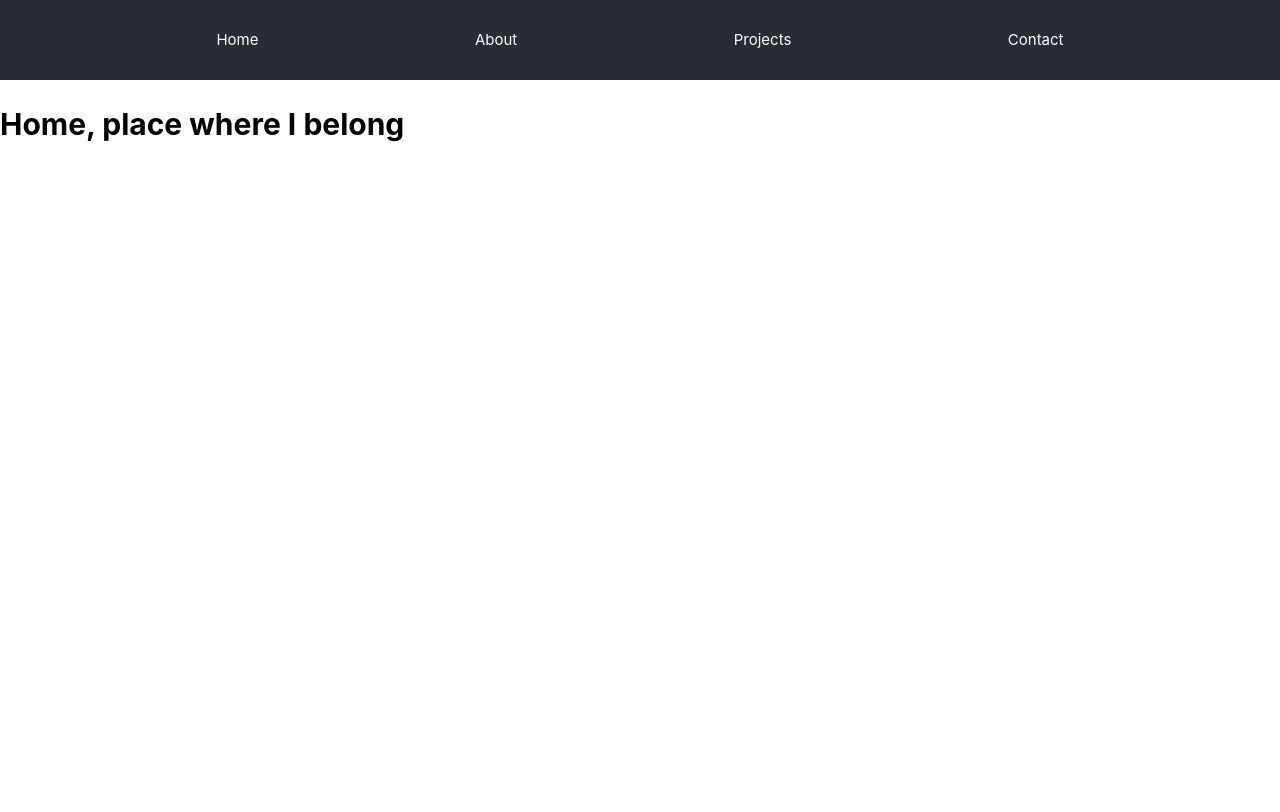
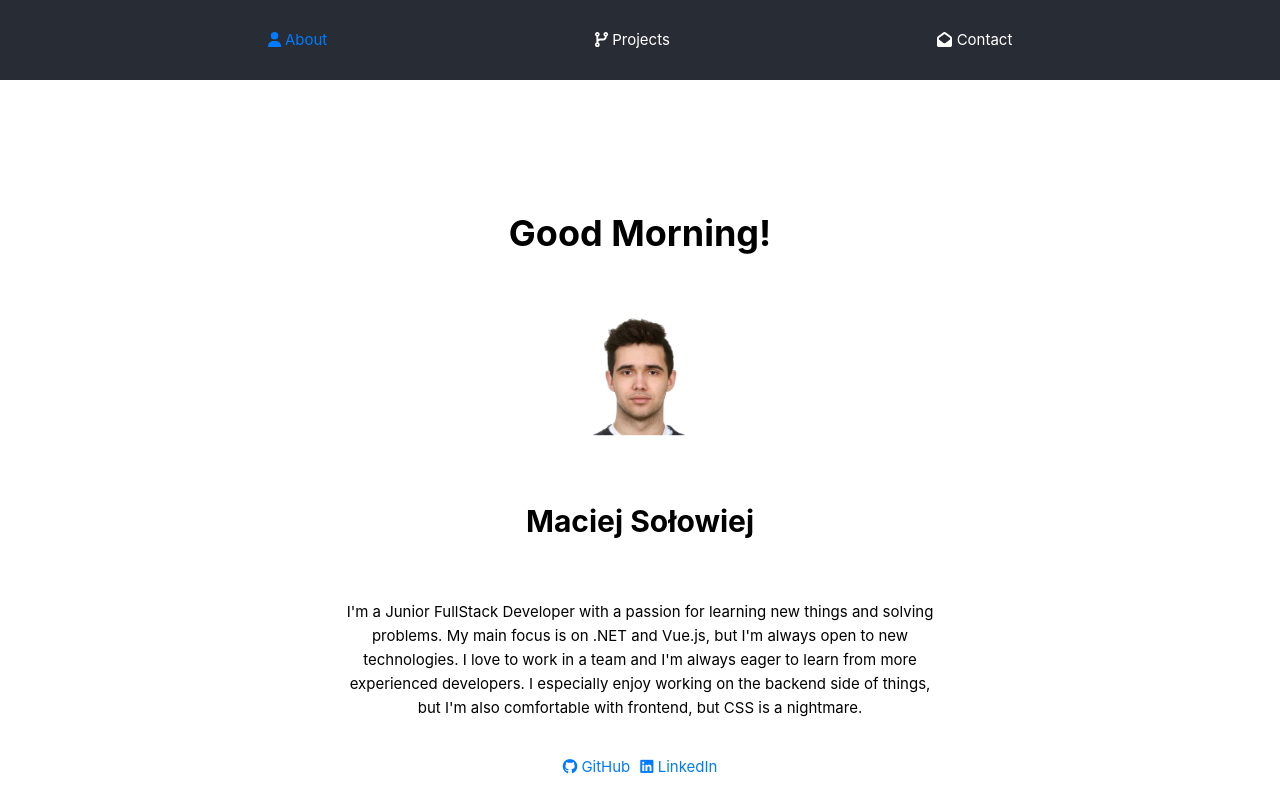
Before and after one commit to solowiejmaciej/Portfolio, a Vue app: page / in a window 1280 px wide. Shown: the top 812 px of the page. Built offline with nearby package versions, Linux system fonts and the light colour scheme.

Commit message:
Finish without api

```diff
--- a/src/components/Modal.vue
+++ b/src/components/Modal.vue
@@ -6,8 +6,7 @@
       <p>GitHub URL: <a :href="url" target="_blank">{{ url }}</a></p>
       <p v-if="isLive">Live URL: <a :href="liveUrl">{{ liveUrl }}</a></p>
       <h4>{{ description }}</h4>
-      <img v-for="(image, index) in images" :key="index" :src="image" />
-    </div>
+      <img class="modal-image" v-for="(image, index) in images" :key="index" :src="image" />    </div>
   </div>
 </template>
 
@@ -88,8 +87,9 @@ export default {
     font-size: 2em;
     cursor: pointer;
 }
-img {
+
+.modal-image {
     width: 40%;
-    height: 65%;
+    height: auto;
 }
 </style>
--- a/src/components/NavBar.vue
+++ b/src/components/NavBar.vue
@@ -1,9 +1,8 @@
 <template>
     <div>
-        <RouterLink to="/">Home</RouterLink>
-        <RouterLink to="/about">About</RouterLink>
-        <RouterLink to="/projects">Projects</RouterLink>
-        <RouterLink to="/contact">Contact</RouterLink>
+        <RouterLink to="/" active-class="active"><font-awesome-icon icon="user" /> About</RouterLink>
+        <RouterLink to="/projects" active-class="active"><font-awesome-icon icon="code-branch" /> Projects</RouterLink>
+        <RouterLink to="/contact" active-class="active"><font-awesome-icon icon="envelope-open" /> Contact</RouterLink>
     </div>
 </template>
 
@@ -27,7 +26,7 @@ export default {
         color: white;
         text-decoration: none;
     }
-    a:hover {
-        color: #61dafb;
+    a:hover, .active {
+        color: #007bff;
     }
 </style>
--- a/src/constants/ProjectList.js
+++ b/src/constants/ProjectList.js
@@ -7,9 +7,9 @@ const projects = [
         creationDate: '18.11.2023',
         icon: '🩸',
         isLive: false,
-        technologies : ['.NET', 'Vue.js', 'Azure', 'Docker', 'RabbitMQ', 'Redis', 'SQL Server'],
+        technologies : ['.NET', 'Azure', 'Docker', 'RabbitMQ', 'Redis', 'SQL Server'],
         images: [],
-        tags: ['Backend', 'API']
+        tags: ['#backend', '#api']
     },
     {
         title: 'HomeManagementService',
@@ -21,18 +21,18 @@ const projects = [
         liveUrl: 'https://hms.solowiejmaciej.com/swagger/index.html',
         technologies : ['.NET', 'Azure', 'Docker', 'RabbitMQ', 'Redis', 'Mqtt', 'SQL Server'],
         images: [],
-        tags: ['Backend', 'API']
+        tags: ['#backend', '#api']
     },
     {
         title: 'ExampleSystem',
         description: 'This is a example system based on events and microservices. It is a simple system for managing users and their data. It is based on the CQRS pattern and the Mediator pattern, it uses RabbitMQ to communicate between services. It also uses Redis to cache data. Users can be created, updated, and deleted. It is a simple system that I created to learn more about microservices and event driven architecture.',
         url: 'https://www.google.com',
-        creationDate: '03.04-2023',
+        creationDate: '03.04.2023',
         icon: '💻',
         isLive: false,
         technologies : ['.NET', 'RabbitMQ', 'Redis', 'SQL Server', 'Firebase'],
         images: [],
-        tags: ['Backend', 'API', 'Microservices']
+        tags: ['#backend', '#api', '#microservices']
     },
     {
         title:'SmartKnob',
@@ -43,7 +43,7 @@ const projects = [
         isLive: false,
         technologies : ['Esp32', 'Mqtt', 'C++'],
         images: ['https://i.imgur.com/U5KOut6.jpg', 'https://i.imgur.com/SMTS8Hz.png'],
-        tags: ['Hardware']
+        tags: ['#hardware']
     },
     {
         title: 'SmartWeatherStation',
@@ -54,8 +54,20 @@ const projects = [
         isLive: false,
         technologies : ['Esp32', 'Mqtt', 'C++'],
         images: ['https://i.imgur.com/9JWkqB7.jpeg','https://i.imgur.com/0jDzREd.png'],
-        tags: ['Hardware']
+        tags: ['#hardware']
 
+    },
+    {
+        title: 'Portfolio',
+        description: 'This is my portfolio website. It is a simple website that I created to showcase my projects. It is based on Vue.js, it it uses Vue Router to navigate between pages. You are currently on this website.',
+        url: 'https://github.com/solowiejmaciej/Portfolio',
+        creationDate: '17.01.2024',
+        icon: '💼',
+        isLive: true,
+        liveUrl: 'https://solowiejmaciej.com',
+        technologies : ['Vue.js'],
+        images: [],
+        tags: ['#frontend']
     }
 ];
 
--- a/src/constants/TagsList.js
+++ b/src/constants/TagsList.js
@@ -1,3 +1,3 @@
-const TagsList = ['API', 'Backend', 'Frontend', 'Microservices', 'Hardware']
+const TagsList = ['#api', '#backend', '#frontend', '#microservices', '#hardware']
 
 export default TagsList;
--- a/src/main.js
+++ b/src/main.js
@@ -2,8 +2,12 @@ import './assets/main.css'
 import { createApp } from 'vue'
 import App from './App.vue'
 import router from './plugins/router'
+import { library } from '@fortawesome/fontawesome-svg-core'
+import { faUser, faBook, faCodeBranch, faEnvelopeOpen, faExclamationTriangle } from '@fortawesome/free-solid-svg-icons'
+import { FontAwesomeIcon } from '@fortawesome/vue-fontawesome'
 
+library.add(faUser, faBook, faCodeBranch, faEnvelopeOpen,faExclamationTriangle)
+const app = createApp(App)
+app.component('font-awesome-icon', FontAwesomeIcon)
 
-createApp(App)
-    .use(router)
-    .mount('#app')
+app.use(router).mount('#app')
--- a/src/plugins/router.js
+++ b/src/plugins/router.js
@@ -1,9 +1,8 @@
 import { createRouter, createWebHistory } from 'vue-router'
 
 const routes = [
-    {path: '/', name:'home', component: () => import('../views/HomeView.vue')},
+    {path: '/', name:'about', component: () => import('../views/AboutView.vue')},
     {path: '/projects', name:'projects', component: () => import('../views/ProjectsView.vue')},
-    {path: '/about', name:'about', component: () => import('../views/AboutView.vue')},
     {path: '/contact', name:'contact', component: () => import('../views/ContactView.vue')},
     {path: '/:catchAll(.*)', name:'notFound', component: () => import('../views/Errors/NotFoundView.vue')},
 ]
--- a/src/views/AboutView.vue
+++ b/src/views/AboutView.vue
@@ -1,13 +1,9 @@
 <template>
     <div class="about-container">
+        <h1 id="typed"></h1>
         <img class="profile-picture" src="../assets/profilepic.png" alt="Profile Picture">
-        <h1 class="name">Maciej Sołowiej</h1>
-        <p class="bio">
-            I'm a Junior FullStack Developer with a passion for learning new things and solving problems.
-            My main focus is on .NET and Vue.js, but I'm always open to new technologies.
-            I love to work in a team and I'm always eager to learn from more experienced developers.
-            I aspecialy enjoy working on the backend side of things, but I'm also comfortable with frontend, but css is a nightmare.
-        </p>
+        <h1 id="typed-name" class="name"></h1>
+        <p class="bio">I'm a Junior FullStack Developer with a passion for learning new things and solving problems. My main focus is on .NET and Vue.js, but I'm always open to new technologies. I love to work in a team and I'm always eager to learn from more experienced developers. I especially enjoy working on the backend side of things, but I'm also comfortable with frontend, but CSS is a nightmare.</p>
         <div class="social-media-links">
         <a href="https://github.com/solowiejmaciej" target="_blank">
             <i class="fab fa-github"></i> GitHub
@@ -19,6 +15,40 @@
     </div>
     </div>
 </template>
+
+<script>
+import Typed from 'typed.js';
+
+export default {
+    mounted() {
+        new Typed('#typed-name', {
+            strings: ["Maciej Sołowiej"],
+            typeSpeed: 50,
+            backSpeed: 50,
+            loop: false,
+            showCursor: false
+    });
+    const hour = new Date().getHours();
+        let greeting;
+        if (hour < 12) {
+            greeting = 'Good Morning!';
+        } else if (hour < 18) {
+            greeting = 'Good Afternoon!';
+        } else {
+            greeting = 'Good Evening!';
+        }
+
+        new Typed('#typed', {
+            strings: [greeting],
+            typeSpeed: 50,
+            backSpeed: 50,
+            loop: false,
+            showCursor: false
+
+        });
+    }
+};
+</script>
 
 <style scoped>
 .about-container {
@@ -115,8 +145,16 @@
     transition-delay: 0.9s;
 }
 
+.about-container{
+    padding: 0;
+}
+
 .about-container:hover .name, .about-container:hover .bio, .about-container:hover .social-media-links a {
     transform: translateY(0);
     opacity: 1;
 }
+
+h1 {
+    font-size: 36px;
+}
 </style>
--- a/src/views/ContactView.vue
+++ b/src/views/ContactView.vue
@@ -1,7 +1,7 @@
 <template>
     <div class="contact-view">
         <h1>Contact</h1>
-        <form @submit.prevent>
+        <form @submit.prevent class="animated-form">
             <div class="form-group">
                 <label for="name">Name:</label>
                 <input type="text" id="name" v-model="name" />
@@ -32,9 +32,24 @@ export default {
 </script>
 
 <style scoped>
+@keyframes fadeIn {
+    0% { opacity: 0; }
+    100% { opacity: 1; }
+}
+
+.animated-form {
+    animation: fadeIn 1s;
+}
 .contact-view {
     max-width: 500px;
     margin: 0 auto;
+    padding: 0 20px; /* Add some padding on smaller screens */
+}
+
+@media (max-width: 600px) {
+    .contact-view {
+        max-width: 100%; /* Allow the form to take up the full width on smaller screens */
+    }
 }
 
 .form-group {
--- a/src/views/Errors/NotFoundView.vue
+++ b/src/views/Errors/NotFoundView.vue
@@ -1,24 +1,53 @@
 <template>
-    <div>
+    <div class="not-found">
+        <font-awesome-icon icon="exclamation-triangle" size="4x" />
         <h1>404 - Page Not Found</h1>
-        <p>The page you are looking for does not exist.</p>
+        <p>The page you are looking for does not exist. Redirecting to home page in {{ counter }} seconds...</p>
     </div>
 </template>
 
 <script>
+import { FontAwesomeIcon } from '@fortawesome/vue-fontawesome'
+import { faExclamationTriangle } from '@fortawesome/free-solid-svg-icons'
+
 export default {
     name: 'NotFoundView',
+    components: {
+        FontAwesomeIcon
+    },
+    data() {
+        return {
+            faExclamationTriangle,
+            counter: 10
+        }
+    },
+    mounted() {
+        const intervalId = setInterval(() => {
+            if (this.counter > 0) {
+                this.counter--
+            } else {
+                clearInterval(intervalId)
+                this.$router.push('/')
+            }
+        }, 1000)
+    }
 }
 </script>
 
 <style scoped>
+.not-found {
+    text-align: center;
+    padding: 50px;
+}
+
 h1 {
-    font-size: 24px;
+    font-size: 36px;
     color: red;
+    margin-top: 20px;
 }
 
 p {
-    font-size: 16px;
+    font-size: 24px;
     color: gray;
 }
 </style>
--- a/src/views/HomeView.vue
+++ /dev/null
@@ -1,5 +0,0 @@
-<template>
-    <div>
-        <h1>Home, place where I belong</h1>
-    </div>
-</template>
```
Also changed, not shown: package.json (+6 -1 lines), 2 other files (tests, documents, lock files or other folders).
